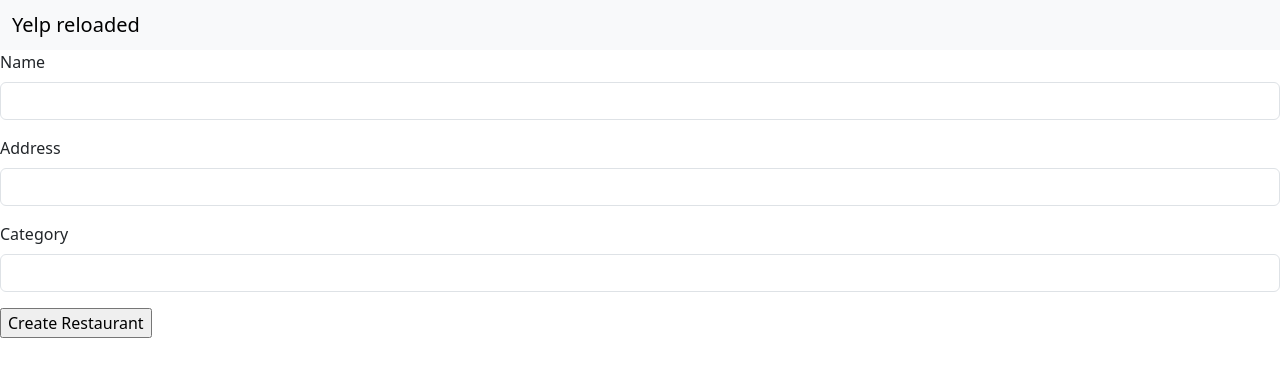
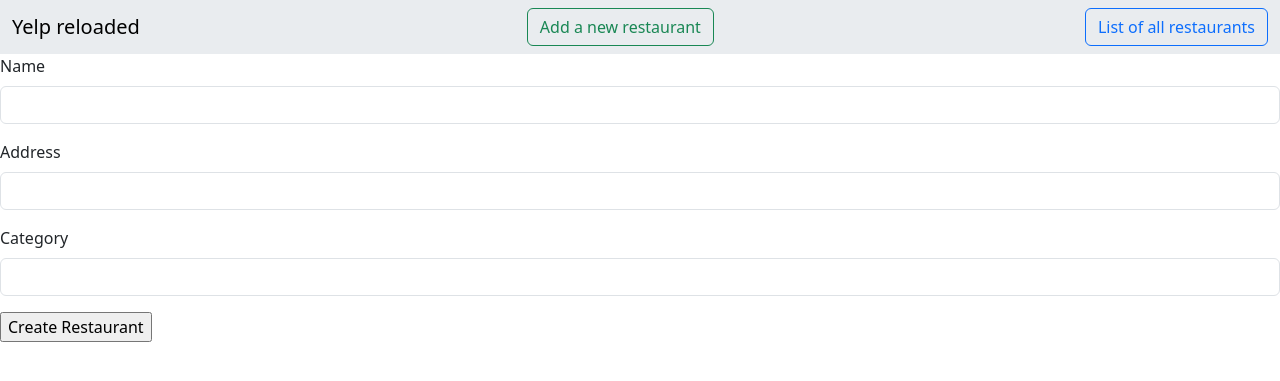
Before and after one commit to frlewagon/rails-yelp-mvp, a Rails app: page /restaurants/new in a window 1280 px wide. Shown: the top 381 px of the page. Run offline with Rails 7, Linux system fonts and the light colour scheme; some libraries are stand-ins or nearby versions.

Commit message:
with refactoring

```diff
--- a/app/views/layouts/application.html.erb
+++ b/app/views/layouts/application.html.erb
@@ -25,10 +25,12 @@
   </head>
 
   <body>
-    <nav class="navbar bg-body-tertiary">
+    <nav class="navbar bg-body-secondary">
       <div class="container-fluid">
-    <span class="navbar-brand mb-0 h1">Yelp reloaded</span>
-  </div>
+        <span class="navbar-brand mb-0 h1">Yelp reloaded</span>
+        <%= link_to "Add a new restaurant", new_restaurant_path, class: "btn btn-outline-success" %>
+        <%= link_to "List of all restaurants", restaurants_path, class: "btn btn-outline-primary" %>
+      </div>
 </nav>
     <%= yield %>
   </body>
--- /dev/null
+++ b/app/views/restaurants/_form.html.erb
@@ -0,0 +1,6 @@
+<%= simple_form_for restaurant do |f| %>
+  <%= f.input :name %>
+  <%= f.input :address %>
+  <%= f.input :category %>
+  <%= f.submit %>
+<% end %>
--- a/app/views/restaurants/new.html.erb
+++ b/app/views/restaurants/new.html.erb
@@ -1,6 +1 @@
-<%= simple_form_for @restaurant do |f| %>
-  <%= f.input :name %>
-  <%= f.input :address %>
-  <%= f.input :category %>
-  <%= f.submit %>
-<% end %>
+<%= render "form", restaurant: @restaurant %>
--- /dev/null
+++ b/app/views/reviews/_form.html.erb
@@ -0,0 +1,5 @@
+<%= simple_form_for([restaurant, review]) do |f| %>
+  <%= f.input :content %>
+  <%= f.input :rating %>
+  <%= f.submit %>
+<% end %>
--- a/app/views/reviews/new.html.erb
+++ b/app/views/reviews/new.html.erb
@@ -1,5 +1 @@
-<%= simple_form_for([@restaurant, @review]) do |f| %>
-  <%= f.input :content %>
-  <%= f.input :rating %>
-  <%= f.submit %>
-<% end %>
+<%= render "form", restaurant: @restaurant, review: @review %>
```
